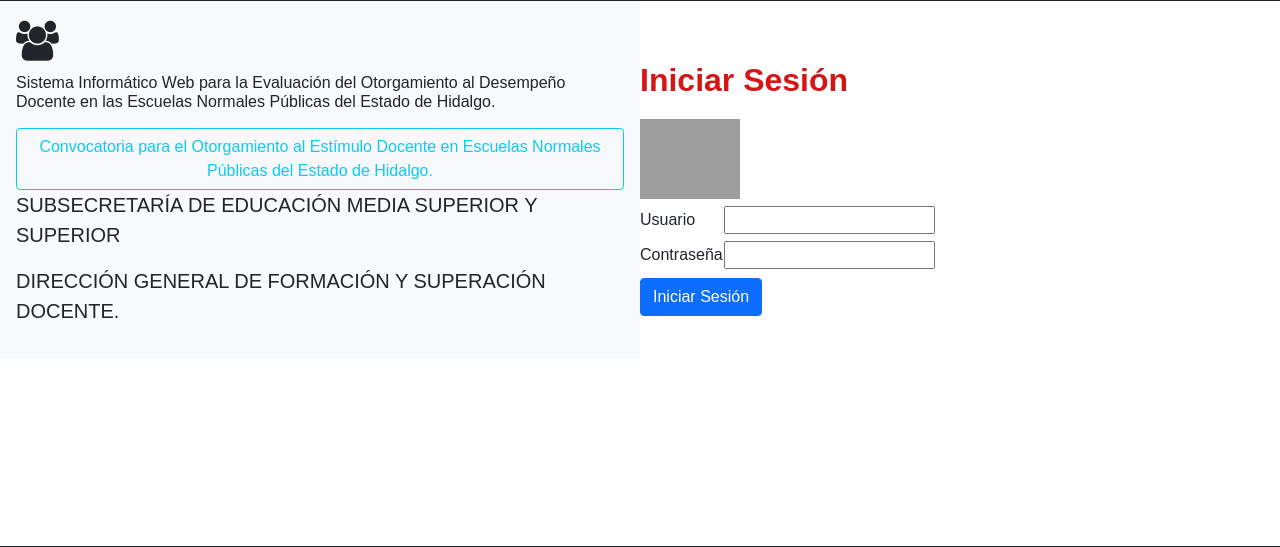
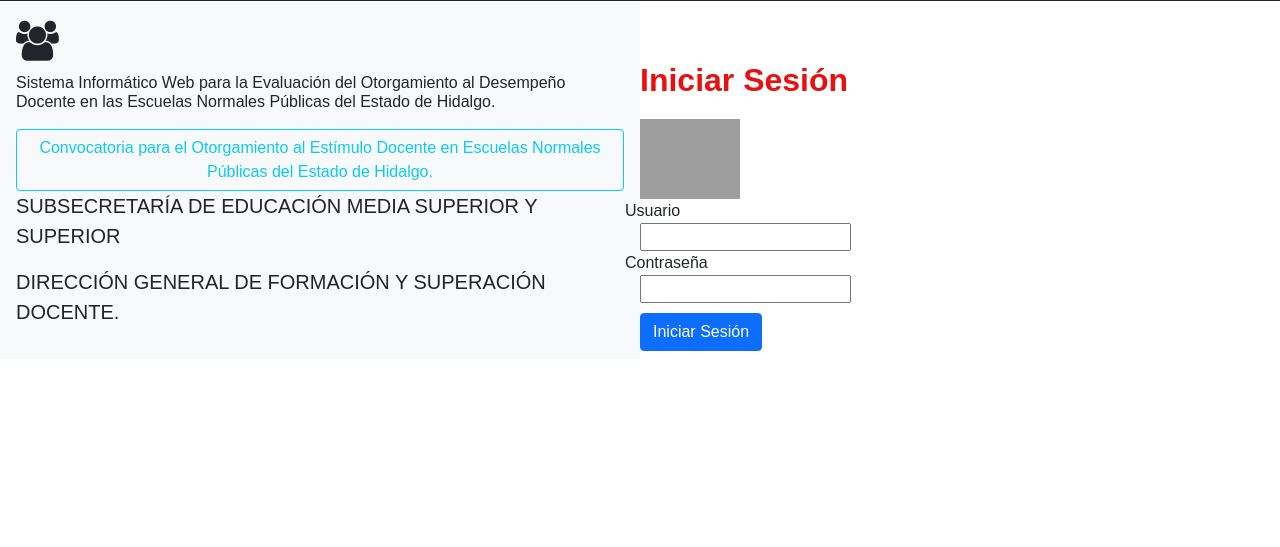
Before and after one commit to eamarquezh/software_evaluador, a PHP site: page / in a window 1280 px wide. Shown: the part 175-722 px from the top of the page. Run offline with PHP 8.4, Linux system fonts and the light colour scheme; grey boxes are pictures that could not be loaded.

Commit message:
Update style.css

```diff
--- a/style.css
+++ b/style.css
@@ -34,23 +34,20 @@ body{
 }
  h2{
     font-size: 2em;
-    color: #d41616;
+    color: #e91010;
     margin: 20px 0;
     font-weight: bold;
 }
 
-label{
-    display: inline-block;
-    width: 80px;
-    margin-top: 9px;
-  }
-  button{
+label {
+    display: block;
+    padding-left: 15px;
+    text-indent: -15px;
+}
+button{
 
-        background-color: white;
-        color: black;
-        border: 2px solid #4CAF50; /* Green */
 
-     margin-top: 9px;
+     margin-top: 10px;
   }
 
 @media only screen and (max-width:768px) {
```
